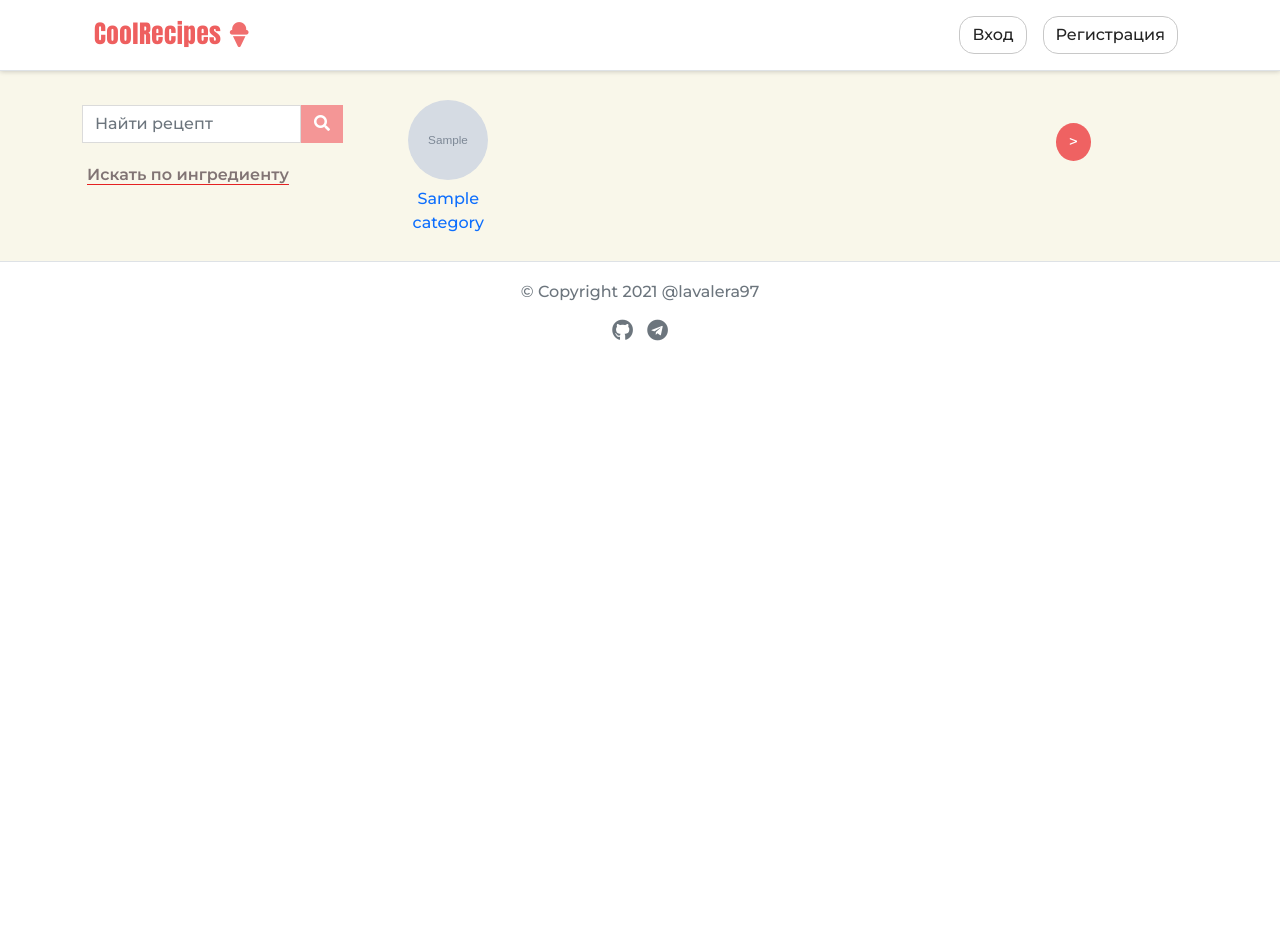
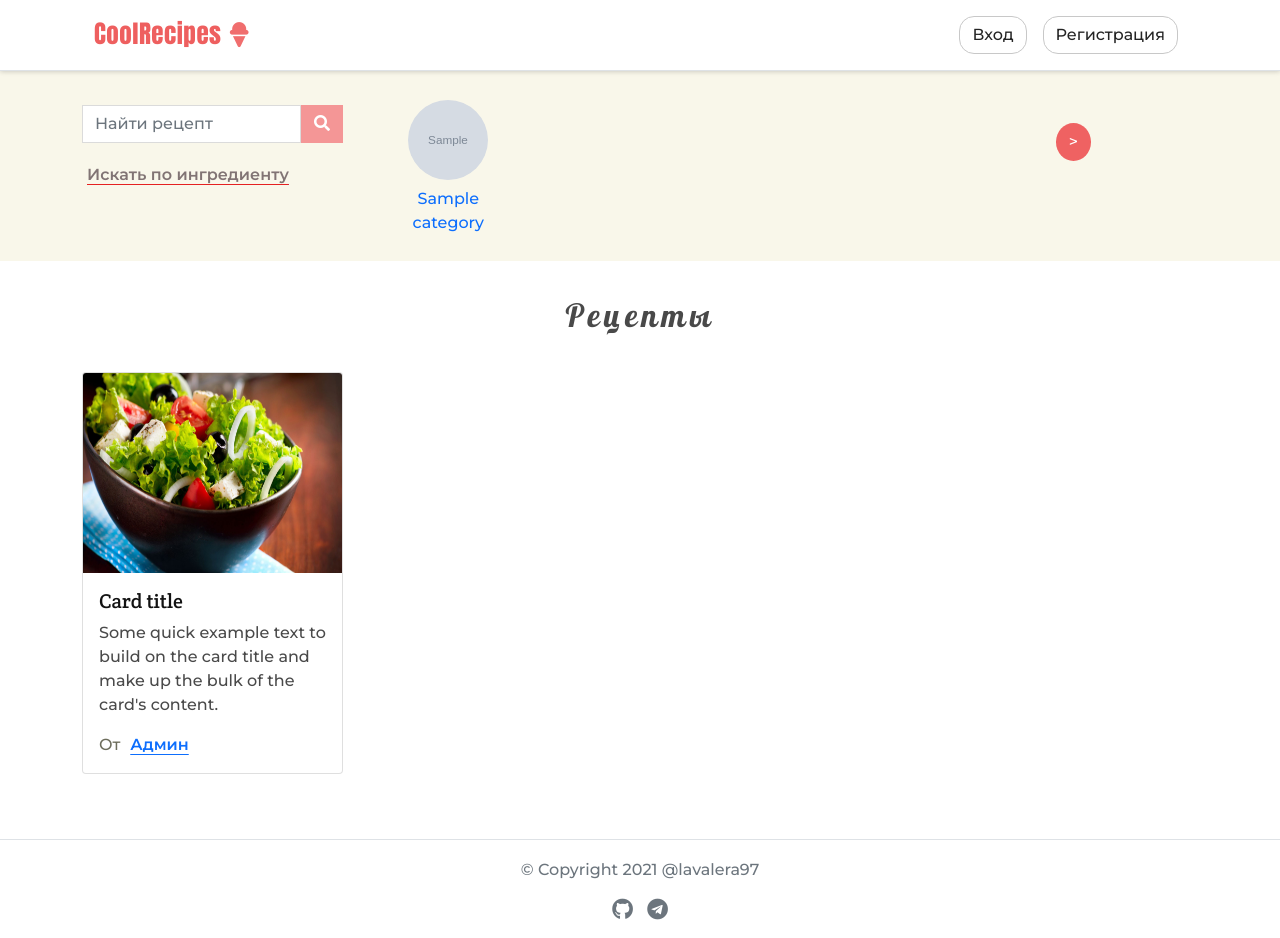
Before and after one commit to lavalera97/recipe-site, a Django app: page / in a window 1280 px wide. Before the commit the page ends 341 px from the top, so only its background shows below. Run offline with Django 3.2, Linux system fonts and the light colour scheme; tables that the repository leaves empty hold one stand-in row (values such as "Sample post"); grey boxes marked "Sample" are stand-in pictures.

Commit message:
Made final look of front page

```diff
--- a/cool_recipes/settings.py
+++ b/cool_recipes/settings.py
@@ -31,7 +31,7 @@ SECRET_KEY = env("SECRET_KEY")
 # SECURITY WARNING: don't run with debug turned on in production!
 DEBUG = env.bool("DEBUG", False)
 
-ALLOWED_HOSTS = []
+ALLOWED_HOSTS = env.list("ALLOWED_HOSTS", default=["*"])
 
 
 # Application definition
--- a/cool_recipes/static/css/main.css
+++ b/cool_recipes/static/css/main.css
@@ -3,6 +3,11 @@ body {
     text-align: center;
     font-weight: 500;
     color: #6D6D5C
+}
+
+a:visited, a:active {
+       color: #343434;
+       text-decoration: none;
 }
 
 
@@ -12,8 +17,7 @@ h3,
 h4,
 h5,
 h6 {
-  font-family: 'Montserrat', sans-serif;
-  font-weight: 600;
+    font-family: 'Crete Round', serif;
 }
 
 .navbar-brand {
@@ -259,18 +263,20 @@ a.effect-shine:hover * {
     }
 }
 
-
-.category-link:visited, .category-link:active {
-       color: #5E5E5E;
-       text-decoration: none;
- }
-
-.category-link:hover {
-       color: #3B3B3B;
-       text-decoration: none;
+.category-link:hover, .recipe-author:hover {
+       color: #0D0D0D;
 }
 
+.recipe-author {
+    padding-left: 10px;
+    text-underline-position: under;
+    text-underline-color: #747474
+}
 
+.recipe-card{
+    padding-top: 30px;
+    padding-bottom: 40px;
+}
 
 
 .github-link:hover {
--- a/cool_recipes/static/js/search-appear.js
+++ b/cool_recipes/static/js/search-appear.js
@@ -1,8 +1,23 @@
+$(document).ready(function () {
+
+    ChangeSearch();
+
+    $(window).resize(function () {
+        ChangeSearch();
+    });
+
+    function ChangeSearch() {
+        var bodyWidth = $('body').width();
         $(window).scroll(function() {
-    if ($(this).scrollTop()> 40) {
+            if (bodyWidth <= 700) {
+                $('.search-form').css('display', 'none');
+             }
+            else if ($(this).scrollTop()> 40) {
                 $('.search-form').css('display', 'block');
              }
             else {
               $('.search-form').css('display', 'none');
              }
          });
+        }
+});
--- a/cool_recipes/templates/base.html
+++ b/cool_recipes/templates/base.html
@@ -18,7 +18,7 @@
     <!-- Google шрифты -->
     <link rel="preconnect" href="https://fonts.googleapis.com">
     <link rel="preconnect" href="https://fonts.gstatic.com" crossorigin>
-    <link href="https://fonts.googleapis.com/css2?family=Anton&family=Montserrat:wght@500;600&family=Oswald:wght@400&display=swap" rel="stylesheet">
+    <link href="https://fonts.googleapis.com/css2?family=Anton&family=Montserrat:wght@500;600&family=Lobster&family=Crete+Round&family=Oswald:wght@400&display=swap" rel="stylesheet">
 
 </head>
 <body>
--- a/cool_recipes/templates/home_page.html
+++ b/cool_recipes/templates/home_page.html
@@ -36,6 +36,32 @@
         </div>
     </div>
 </section>
+
+<section style="padding-top: 35px; padding-bottom: 25px;">
+    <div class="container">
+        <h2 style="color: #494949; font-family: 'Lobster', cursive; letter-spacing:4px;">Рецепты</h2>
+
+  <div class="row">
+      {% for i in categories %}
+      <div class="col-lg-3 col-md-6 col-sm-12 recipe-card">
+          <div class="card" style="padding-left:0; padding-right: 0">
+              <img src="{% static 'images/feta-cheese-2000x1200.jpg' %}" class="card-img-top" height="200" width="150">
+            <div class="card-body" style="text-align: left">
+                <h5 style="color: #121212">Card title</h5>
+                <p style="font-size: 16px; color: #494949">Some quick example text to build on the card title and make up the bulk of the card's content.</p>
+                <span>От</span><a class="recipe-author" href="#"><strong>Админ</strong></a>
+              </div>
+          </div>
+      </div>
+      {% endfor %}
+
+
+
+  </div>
+    </div>
+</section>
+
+
 {% endblock %}
 {% block extrajs %}
 <!-- Скрипт для работы карусели -->
```
Lines whose indentation alone changed are shown as unchanged.
